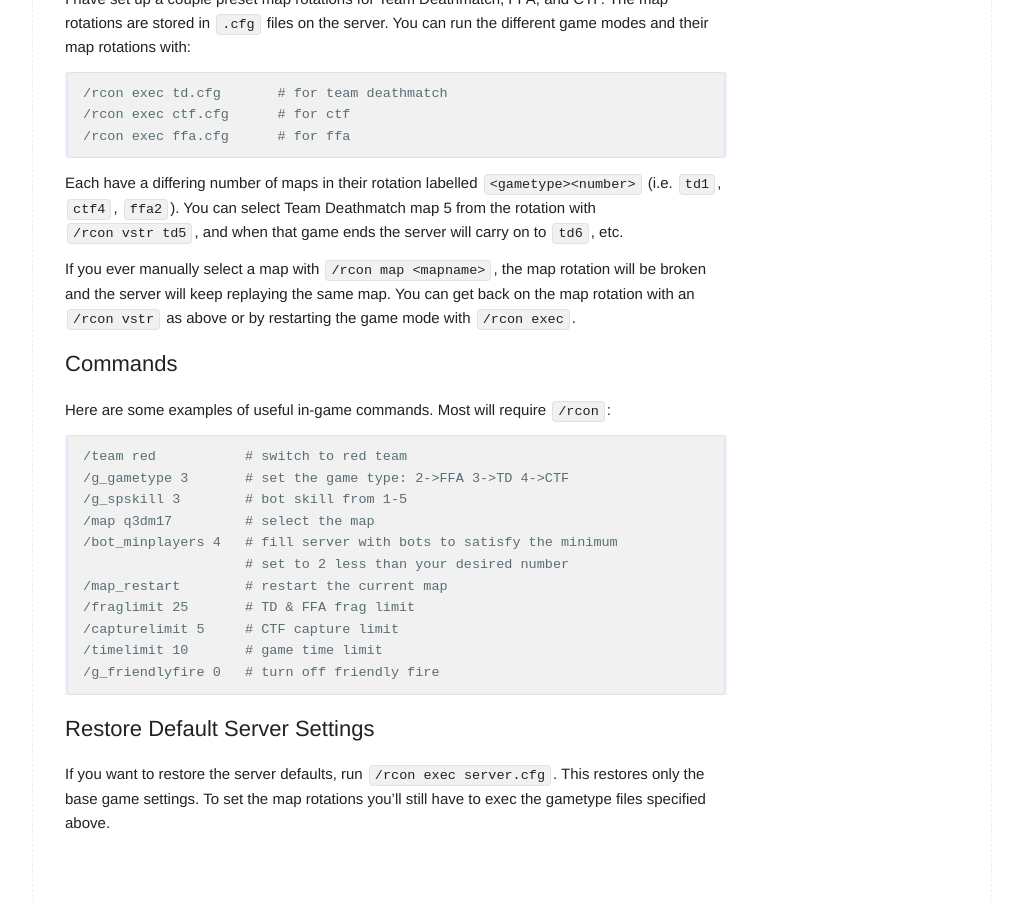
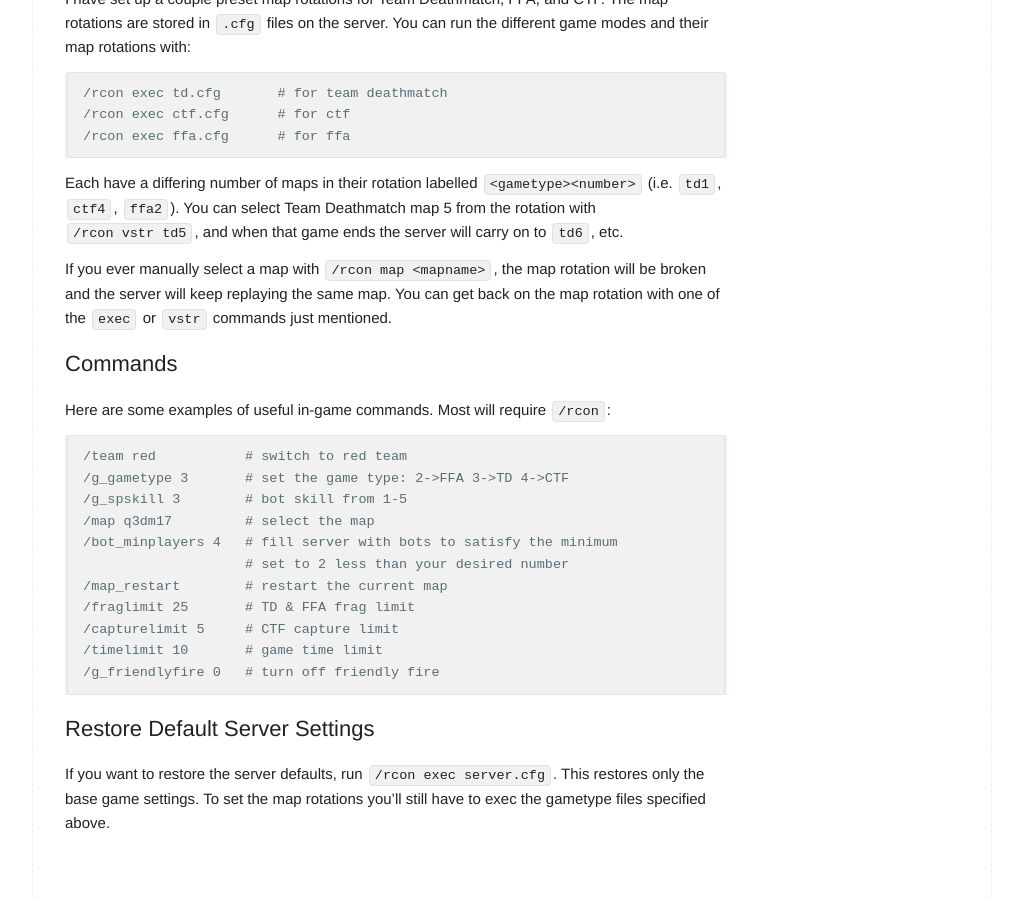
Before and after one commit to j-krl/blog, a Jekyll site: the page built from quake3.md, in a window 1280 px wide and 900 px high, scrolled down 1160 px. Shown: the whole window, without its empty margins (128-1151 px from the left). Built offline with Jekyll 4.4.1, drawn with Linux system fonts in a browser that asks for light colours.

Commit message:
Update quake3.md readme

```diff
--- a/quake3.md
+++ b/quake3.md
@@ -54,7 +54,7 @@ I have set up a couple preset map rotations for Team Deathmatch, FFA, and CTF. T
 
 Each have a differing number of maps in their rotation labelled `<gametype><number>` (i.e. `td1`, `ctf4`, `ffa2`). You can select Team Deathmatch map 5 from the rotation with `/rcon vstr td5`, and when that game ends the server will carry on to `td6`, etc.
 
-If you ever manually select a map with `/rcon map <mapname>`, the map rotation will be broken and the server will keep replaying the same map. You can get back on the map rotation with an `/rcon vstr` as above or by restarting the game mode with `/rcon exec`.
+If you ever manually select a map with `/rcon map <mapname>`, the map rotation will be broken and the server will keep replaying the same map. You can get back on the map rotation with one of the `exec` or `vstr` commands just mentioned.
 
 ## Commands
 
```
